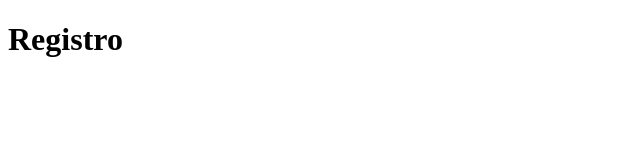
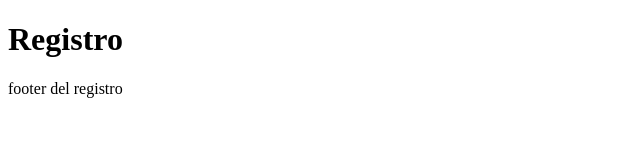
Before and after one commit to vbrenesj/inicio-git, a plain HTML site: page registro.html in a window 1280 px wide. Shown: the whole page, without its empty margins (0-640 px from the left). Drawn offline with Linux system fonts and the light colour scheme.

Commit message:
se agregó footer al registro

```diff
--- a/registro.html
+++ b/registro.html
@@ -9,6 +9,12 @@
 
 <body>
     <h1>Registro</h1>
+
+    <footer>
+        <p>
+            footer del registro
+        </p>
+    </footer>
 </body>
 
 </html>
```
